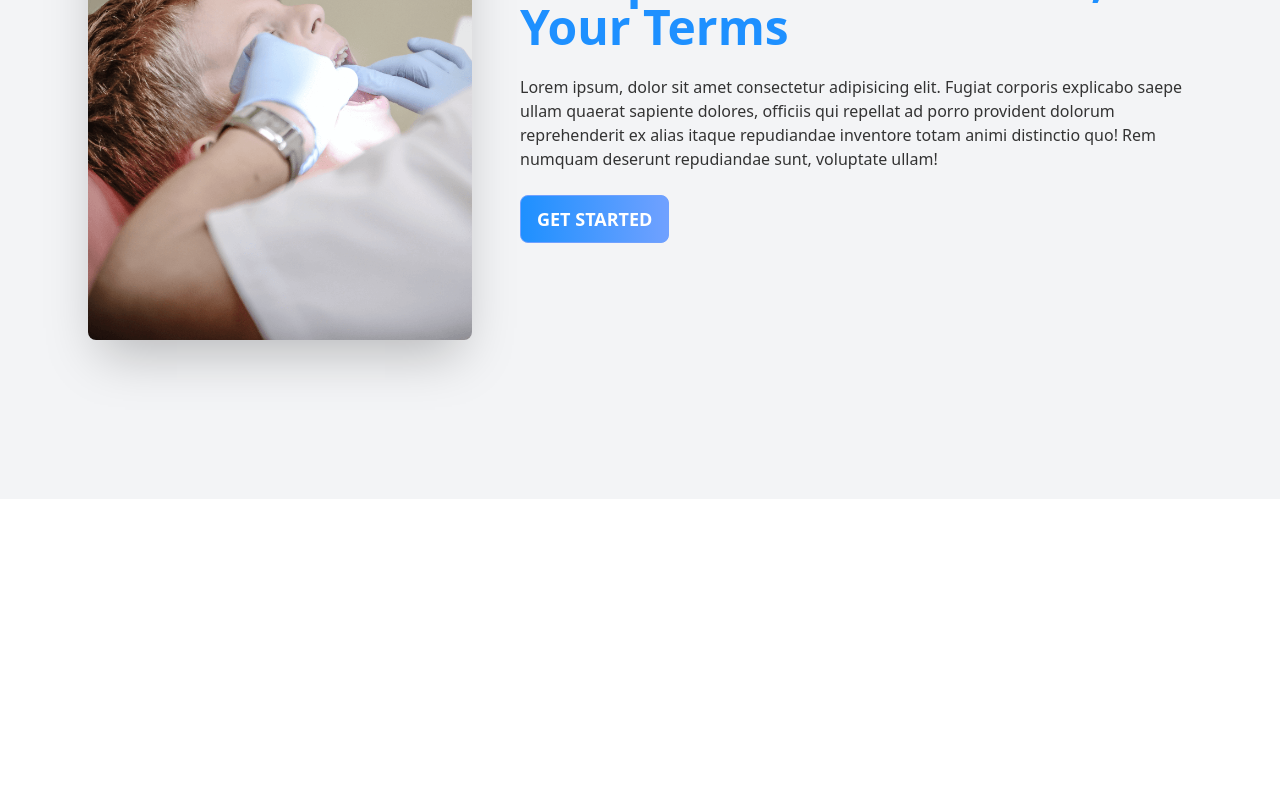
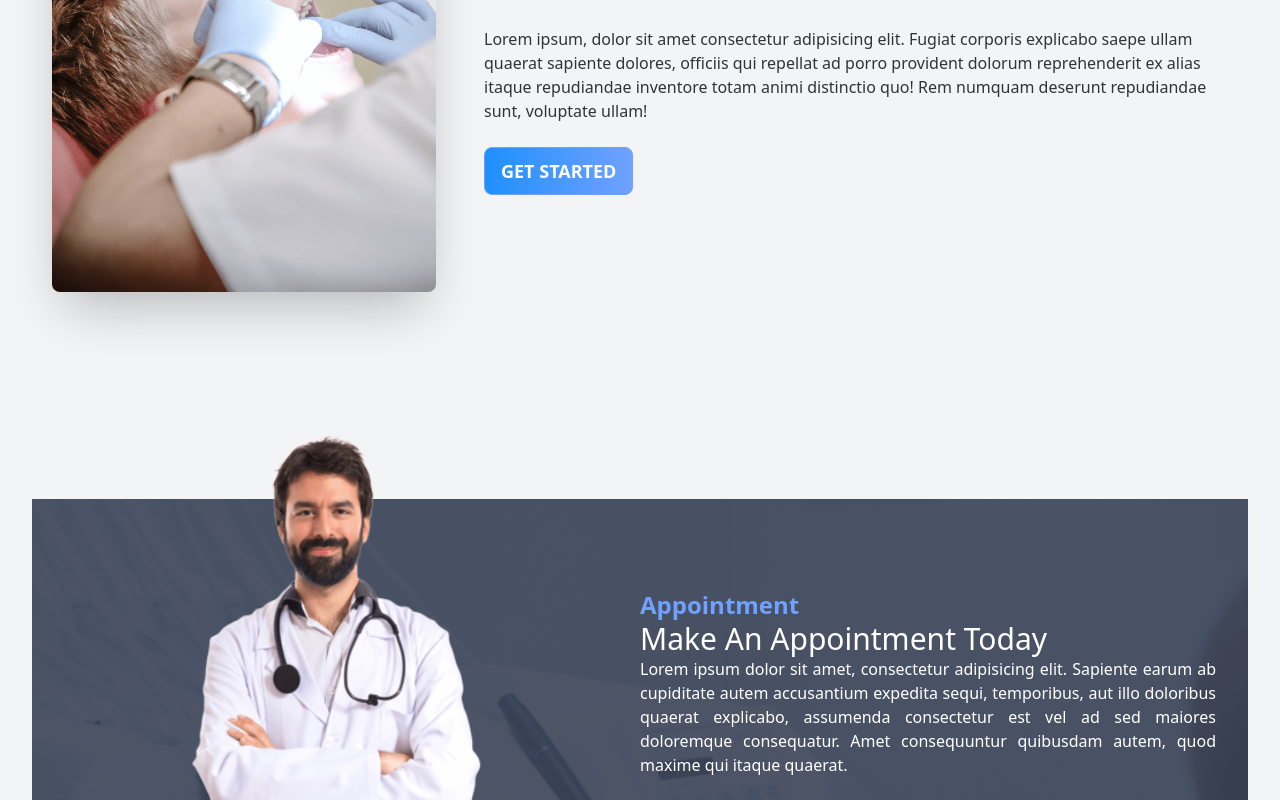
Before and after one commit to HossainRafi/dp-client, a React (Create React App) app: page / in a window 1280 px wide. Shown: the part 2000-2800 px from the top of the page. Before the commit the page ends 2499 px from the top, so only its background shows below. Built offline with nearby package versions, Linux system fonts and the light colour scheme.

Commit message:
appoinment done

```diff
--- /dev/null
+++ b/src/Pages/Home/Appoinment.js
@@ -0,0 +1,33 @@
+import React from 'react';
+import doctor from "../../assets/images/doctor.png"
+import appointment from "../../assets/images/appointment.png"
+import PrimaryButton from '../Shared/PrimaryButton';
+
+const Appoinment = () => {
+    return (
+      <section
+        style={{
+          background: `url(${appointment})`,
+        }}
+        className="flex justify-center items-center"
+      >
+        <div className="flex-1 hidden lg:block">
+          <img className="mt-[-120px]" src={doctor} alt="" />
+        </div>
+        <div className="flex-1 p-8">
+          <h3 className="text-2xl text-primary font-bold">Appointment</h3>
+          <h2 className="text-3xl text-white">Make An Appointment Today</h2>
+          <p className="text-white pb-10 text-justify">
+            Lorem ipsum dolor sit amet, consectetur adipisicing elit. Sapiente
+            earum ab cupiditate autem accusantium expedita sequi, temporibus,
+            aut illo doloribus quaerat explicabo, assumenda consectetur est vel
+            ad sed maiores doloremque consequatur. Amet consequuntur quibusdam
+            autem, quod maxime qui itaque quaerat.
+          </p>
+          <PrimaryButton>Get Started</PrimaryButton>
+        </div>
+      </section>
+    );
+};
+
+export default Appoinment;
--- a/src/Pages/Home/Banner.js
+++ b/src/Pages/Home/Banner.js
@@ -1,5 +1,6 @@
 import React from "react";
 import chair from "../../assets/images/chair.png";
+import PrimaryButton from "../Shared/PrimaryButton";
 
 const Banner = () => {
   return (
@@ -13,9 +14,7 @@
             excepturi exercitationem quasi. In deleniti eaque aut repudiandae et
             a id nisi.
           </p>
-          <button className="btn btn-primary uppercase text-white bg-gradient-to-r from-secondary to-primary text-lg">
-            Get Started
-          </button>
+          <PrimaryButton>Get Started</PrimaryButton>
         </div>
       </div>
     </div>
--- a/src/Pages/Home/DentalCare.js
+++ b/src/Pages/Home/DentalCare.js
@@ -1,9 +1,10 @@
 import React from 'react';
 import treatment from "../../assets/images/treatment.png"
+import PrimaryButton from '../Shared/PrimaryButton';
 
 const DentalCare = () => {
     return (
-      <div class="hero min-h-screen px-10">
+      <div class="hero min-h-screen px-1 pb-24">
         <div class="hero-content flex-col lg:flex-row gap-12">
           <img src={treatment} class="max-w-sm rounded-lg shadow-2xl" alt="" />
           <div>
@@ -17,9 +18,7 @@
               itaque repudiandae inventore totam animi distinctio quo! Rem
               numquam deserunt repudiandae sunt, voluptate ullam!
             </p>
-            <button class="btn btn-primary uppercase text-white bg-gradient-to-r from-secondary to-primary text-lg">
-              Get Started
-            </button>
+            <PrimaryButton>Get Started</PrimaryButton>
           </div>
         </div>
       </div>
--- a/src/Pages/Home/Home.js
+++ b/src/Pages/Home/Home.js
@@ -1,4 +1,5 @@
 import React from "react";
+import Appoinment from "./Appoinment";
 import Banner from "./Banner";
 import DentalCare from "./DentalCare";
 import Info from './Info';
@@ -10,7 +11,8 @@
           <Banner />
           <Info />
           <Services />
-          <DentalCare/>
+          <DentalCare />
+          <Appoinment/>
     </div>
   );
 };
--- /dev/null
+++ b/src/Pages/Shared/PrimaryButton.js
@@ -0,0 +1,13 @@
+import React from 'react';
+
+const PrimaryButton = ({children}) => {
+    return (
+      <div>
+        <button className="btn btn-primary uppercase text-white bg-gradient-to-r from-secondary to-primary text-lg">
+          {children}
+        </button>
+      </div>
+    );
+};
+
+export default PrimaryButton;
```
